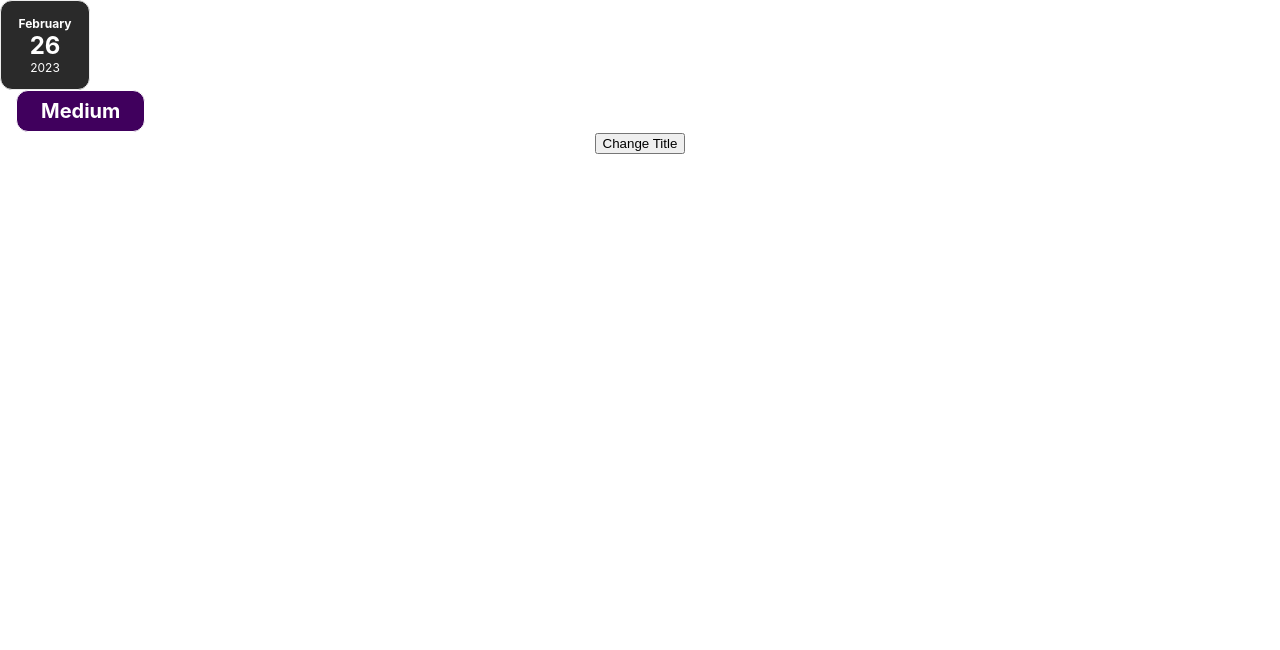
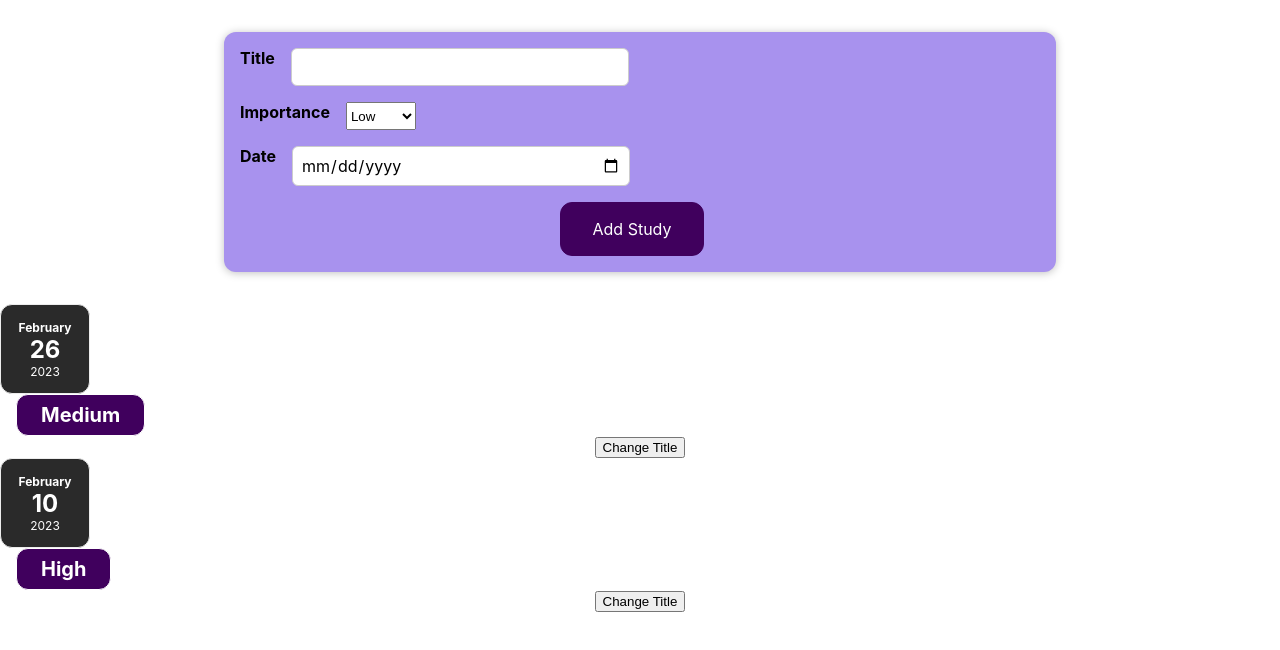
Before and after one commit to birjeS/StudyList, a React (Create React App) app: page / in a window 1280 px wide. Shown: the top 650 px of the page. Built offline with nearby package versions, Linux system fonts and the light colour scheme.

Commit message:
Forming, event, useState

```diff
--- a/src/App.js
+++ b/src/App.js
@@ -1,8 +1,10 @@
 import './App.css';
 
-import StudyItem from "./Components/Studies/StudyItem";
+import Studies from "./Components/Studies/Studies";
+import NewStudy from "./NewStudy/NewStudy";
+
 const App = () => {
-    const study = [
+    const studies = [
         {
         date: new Date (2023, 1, 26),
         titl: 'Järelevastamine',
@@ -14,9 +16,15 @@
             list: 'High'
         }
 ]
+
+const addStudyhandler = (study) => {
+        console.log('In App.js')
+        console.log(study)
+}
   return  (
       <div className="App">
-        <StudyItem StudyData={study[0]}></StudyItem>
+          <NewStudy onAddStudy={addStudyhandler()}></NewStudy>
+        <Studies studies ={studies}></Studies>
       </div>
   );
 }
--- a/src/Components/UI/Card.js
+++ b/src/Components/UI/Card.js
@@ -1,4 +1,5 @@
 import './Card.css'
+
 
 function Card (props) {
     const classes='card' + props.className
--- /dev/null
+++ b/src/NewStudy/NewStudy.css
@@ -0,0 +1,38 @@
+.new-study {
+    background-color: #a892ee;
+    padding: 1rem;
+    margin: 2rem auto;
+    width: 50rem;
+    max-width: 95%;
+    border-radius: 12px;
+    text-align: center;
+    box-shadow: 0 1px 8px rgba(0, 0, 0, 0.25);
+}
+
+.new-study button {
+    font: inherit;
+    cursor: pointer;
+    padding: 1rem 2rem;
+    border: 1px solid #40005d;
+    background-color: #40005d;
+    color: white;
+    border-radius: 12px;
+    margin-right: 1rem;
+}
+
+.new-study button:hover,
+.new-study button:active {
+    background-color: #510674;
+    border-color: #510674;
+}
+
+.new-study button.alternative {
+    color: #220131;
+    border-color: transparent;
+    background-color: transparent;
+}
+
+.new-study button.alternative:hover,
+.new-study button.alternative:active {
+    background-color: #ddb3f8;
+}
--- /dev/null
+++ b/src/NewStudy/NewStudy.js
@@ -0,0 +1,22 @@
+import React from "react";
+import StudyForm from "./StudyForm";
+import './NewStudy.css'
+
+const NewStudy = (props) => {
+    const saveStudyDatahandler = (enteredStudyData) => {
+        const StudyData = {
+            ... enteredStudyData,
+            id: Math.random().toString()
+        }
+        props.onAddStudy(StudyData)
+    }
+
+
+    return(
+        <div className='new-study'>
+            <StudyForm onSaveStudyData={saveStudyDatahandler}></StudyForm>
+        </div>
+    )
+}
+
+export default NewStudy
--- /dev/null
+++ b/src/NewStudy/StudyForm.css
@@ -0,0 +1,26 @@
+.new-study__controls {
+    display: flex;
+    flex-wrap: wrap;
+    gap: 1rem;
+    margin-bottom: 1rem;
+    text-align: left;
+}
+
+.new-study__control label {
+    font-weight: bold;
+    margin-bottom: 0.5rem;
+    display: block;
+}
+
+.new-study__control input {
+    font: inherit;
+    padding: 0.5rem;
+    border-radius: 6px;
+    border: 1px solid #ccc;
+    width: 20rem;
+    max-width: 100%;
+}
+
+.new-study__actions {
+    text-align: right;
+}
--- /dev/null
+++ b/src/NewStudy/StudyForm.js
@@ -0,0 +1,64 @@
+import React, {useState} from "react";
+import './StudyForm.css'
+
+
+const StudyForm = (props) => {
+    const [enteredTitle, setEnteredTitle] = useState('')
+    const [enteredImportance, setEnteredImportance] = useState('')
+    const [enteredDate, setEnteredDate] = useState('')
+
+
+    const titleChangeHandler = (event) => {
+        setEnteredTitle(event.target.value)
+    }
+    const ImportanceChangeHandler = (event) => {
+        setEnteredImportance(event.target.value)
+    }
+    const DateChangeHandler = (event) => {
+        setEnteredDate(event.target.value)
+    }
+
+    const submitHandler = (event) => {
+        event.preventDefault()
+        const StudyData = {
+            title: enteredTitle,
+            importance: enteredImportance,
+            date: new Date(enteredDate)
+    }
+
+    props.onSaveStudyData(StudyData)
+        setEnteredTitle('')
+        setEnteredImportance('')
+        setEnteredDate('')
+        console.log(StudyData)
+        setEnteredTitle('')
+}
+    return(
+        <form onSubmit={submitHandler}>
+            <div className="new-study__control input">
+                <div className="new-study__controls">
+                    <label>Title</label>
+                    <input type="text"
+                    onChange={titleChangeHandler} value={enteredTitle} />
+                </div>
+                <div className="new-study__controls">
+                    <label>Importance</label>
+                    <select onChange={ImportanceChangeHandler}>
+                        <option value="low">Low</option>
+                        <option value="medium">Medium</option>
+                        <option value="High">High</option>
+                    </select>
+                </div>
+                <div className="new-study__controls">
+                    <label>Date</label>
+                    <input type = "date" min="2022-01-01" max="2025-12-31" onChange={DateChangeHandler}/>
+                </div>
+            </div>
+            <div>
+                <button type = "submit">Add Study</button>
+            </div>
+        </form>
+    )
+}
+
+export default StudyForm
```
